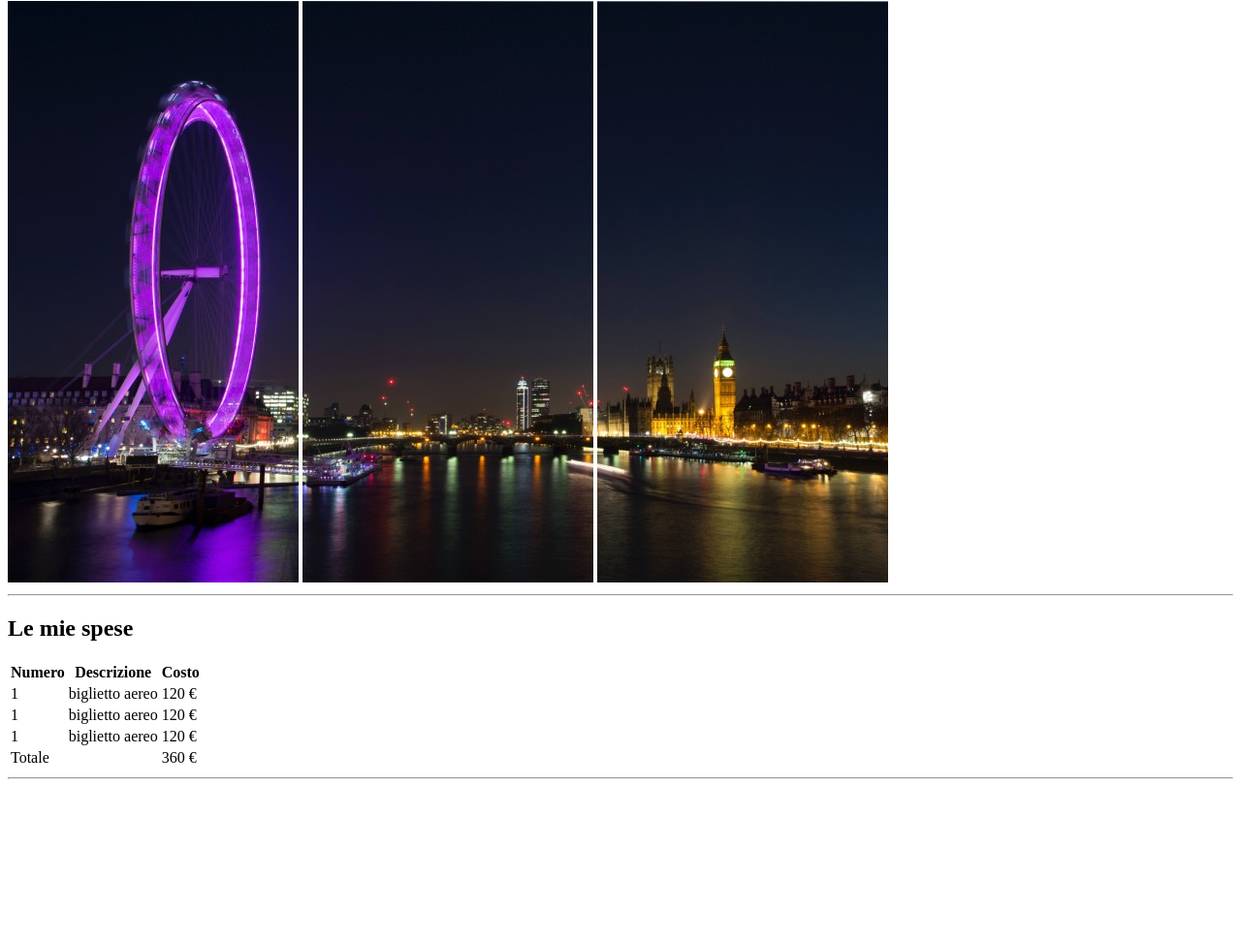
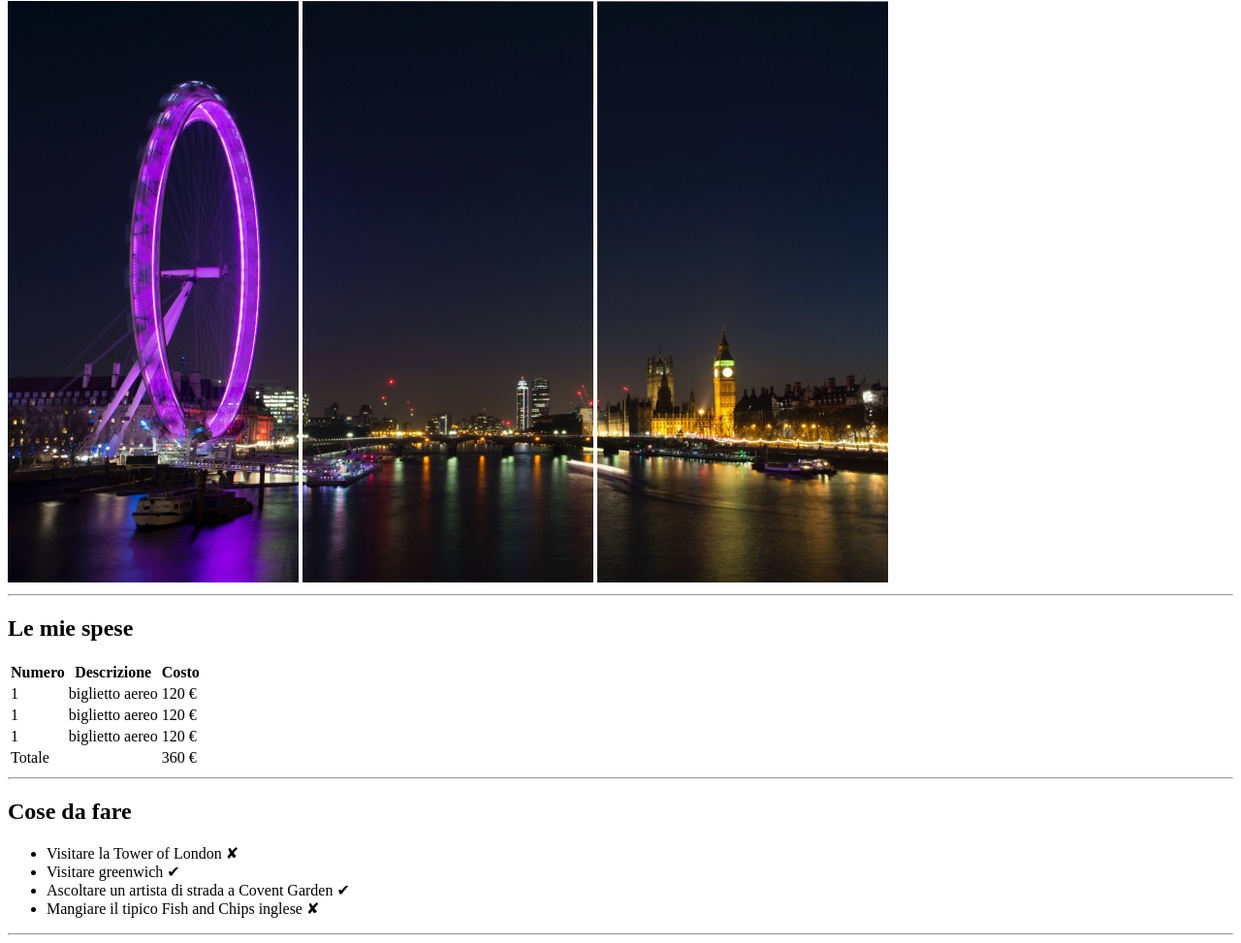
Before and after one commit to JanLascala/html-london-trip, a plain HTML site: page index.html in a window 1280 px wide. Shown: the part 79-1052 px from the top of the page at 97% size. Before the commit the page ends 891 px from the top, so only its background shows below. Drawn offline with Linux system fonts and the light colour scheme.

Commit message:
Second section complete

```diff
--- a/index.html
+++ b/index.html
@@ -23,6 +23,7 @@
         <hr>
     </header>
     <main>
+
         <!--first section-->
         <section>
             <h2> Le mie spese</h2>
@@ -69,6 +70,19 @@
 
 
         </section>
+
+        <!--second section-->
+        <section>
+            <h2> Cose da fare</h2>
+            <ul>
+                <li>Visitare la Tower of London &#x2718;</li>
+                <li>Visitare greenwich &#x2714;</li>
+                <li>Ascoltare un artista di strada a Covent Garden &#x2714;</li>
+                <li>Mangiare il tipico Fish and Chips inglese &#x2718;</li>
+            </ul>
+            <hr>
+
+        </section>
     </main>
 
 </body>
```
